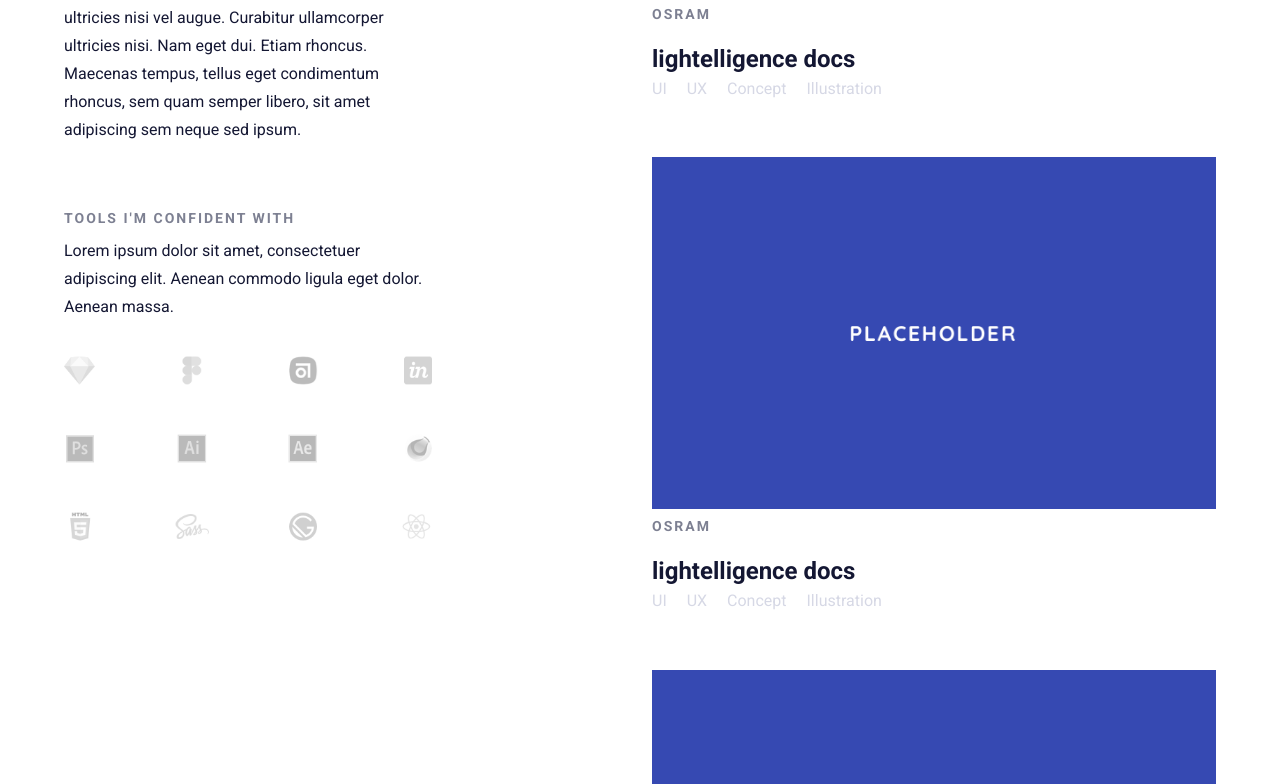
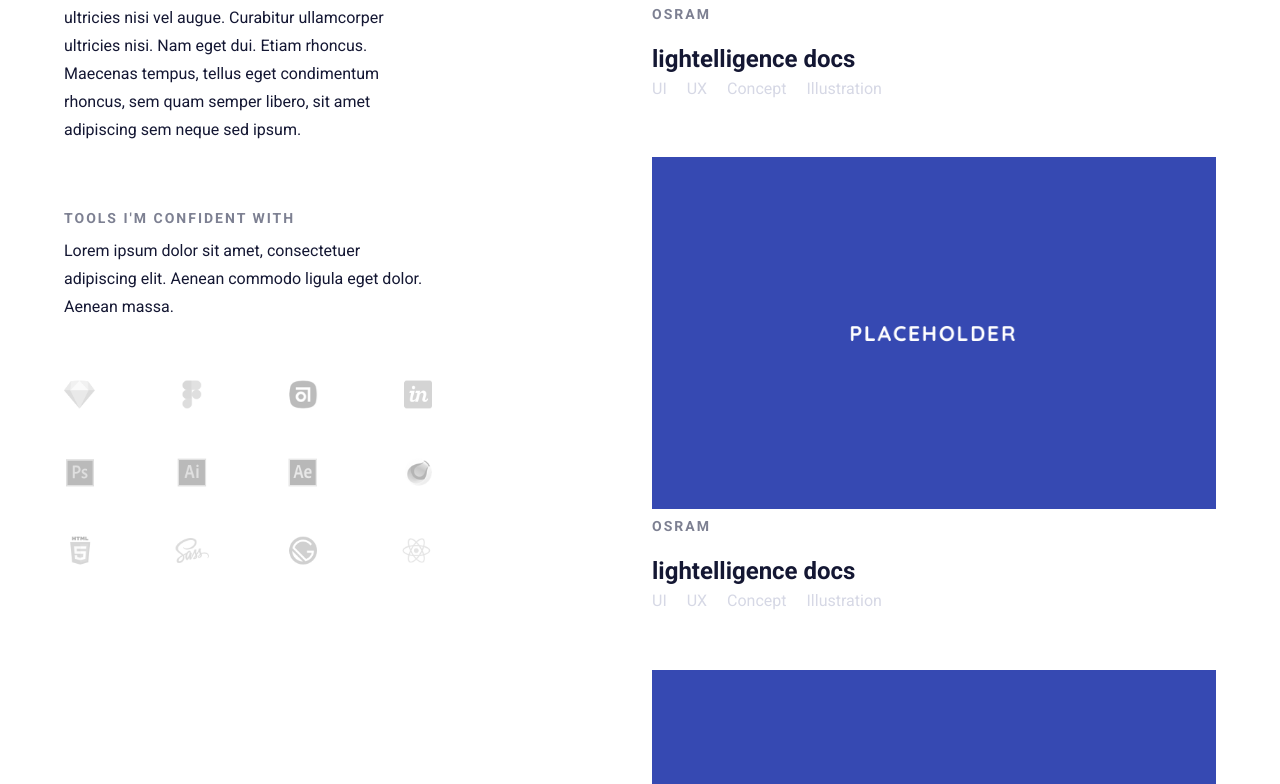
Before and after one commit to fabianheussner/portfolio, a Gatsby site: page /work in a window 1280 px wide. Shown: the part 404-1188 px from the top of the page. Built offline with nearby package versions, Linux system fonts and the light colour scheme; Gatsby itself is replaced by a stand-in of ours.

Commit message:
Work Image Margin

```diff
--- a/src/components/modules/skills.module.scss
+++ b/src/components/modules/skills.module.scss
@@ -35,5 +35,9 @@
             text-transform: uppercase;
             color: $light-300;
         }
+
+        img {
+            margin-top: 24px;
+        }
     }
 }
```
